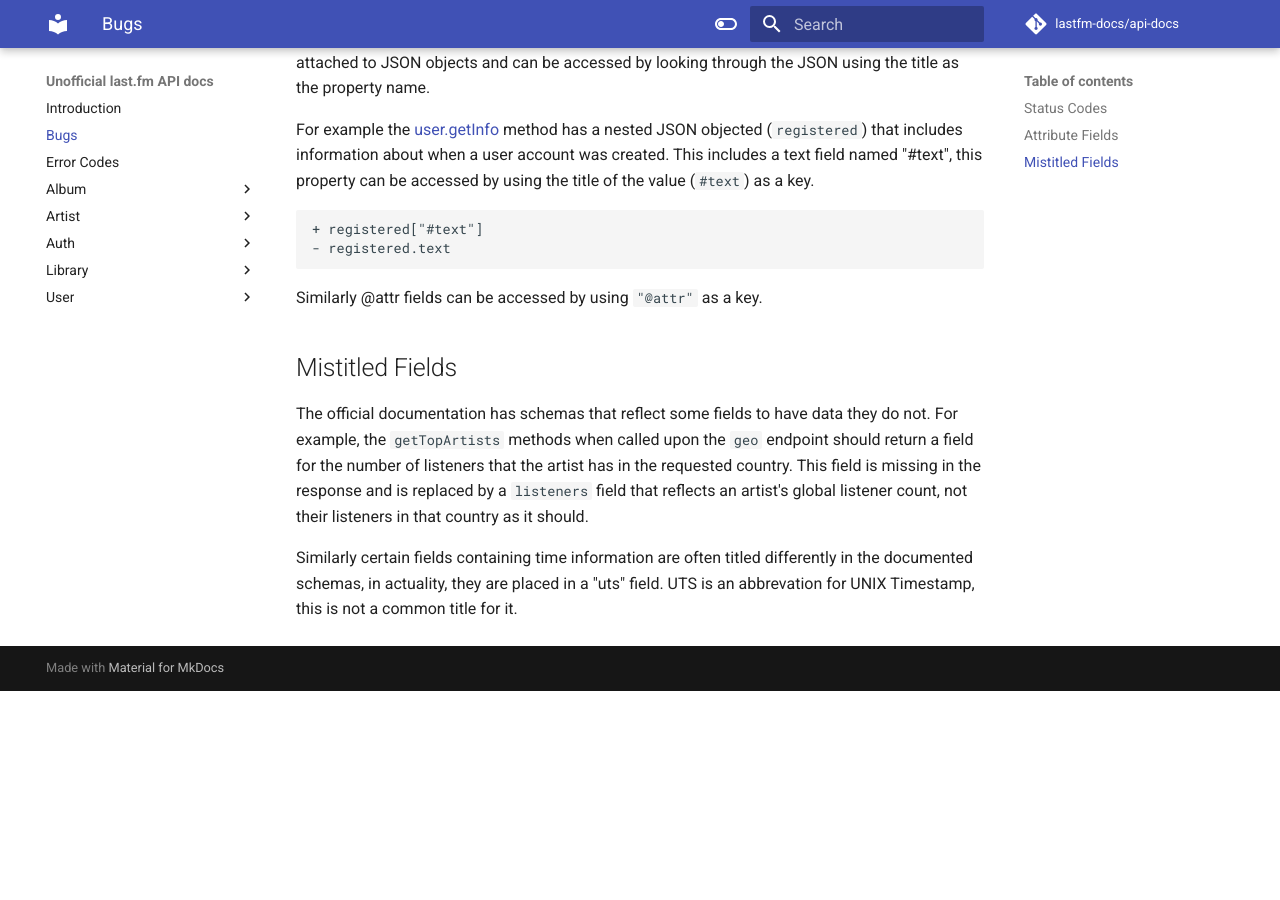
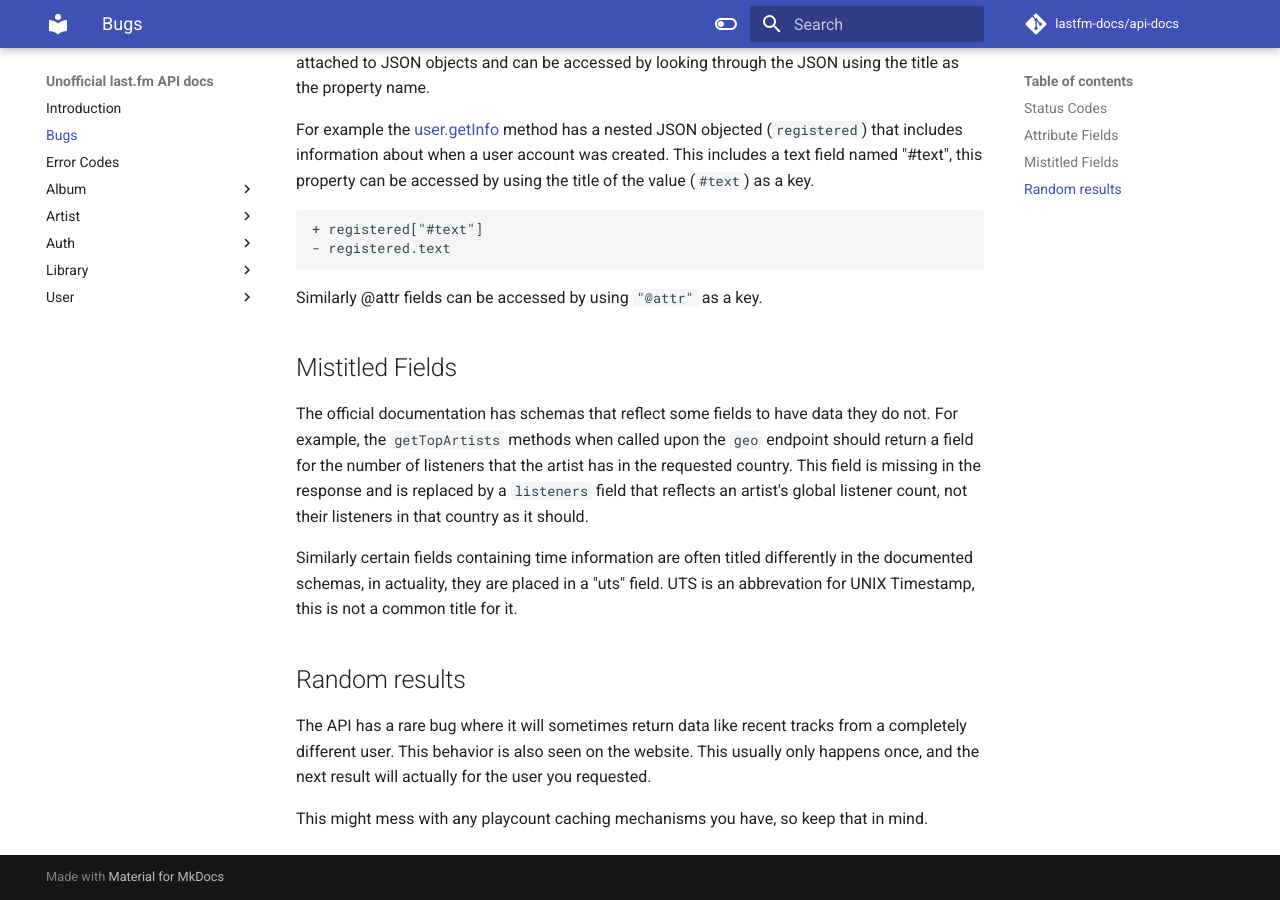
Before and after one commit to lastfm-docs/api-docs, an MkDocs documentation site: the page built from docs/bugs.md, in a window 1280 px wide and 900 px high, scrolled down 779 px. Built offline with MkDocs 1.6.1 and Material for MkDocs 9.7.7, drawn with Linux system fonts in a browser that asks for light colours; comment, search, counter and statistics services are not loaded; before the commit the page ends 1470 px from its top, so only the background shows below that.

Commit message:
Add random user bug

```diff
--- a/docs/bugs.md
+++ b/docs/bugs.md
@@ -29,3 +29,8 @@ Similarly @attr fields can be accessed by using `"@attr"` as a key.
 The official documentation has schemas that reflect some fields to have data they do not. For example, the `getTopArtists` methods when called upon the `geo` endpoint should return a field for the number of listeners that the artist has in the requested country. This field is missing in the response and is replaced by a `listeners` field that reflects an artist's global listener count, not their listeners in that country as it should.
 
 Similarly certain fields containing time information are often titled differently in the documented schemas, in actuality, they are placed in a "uts" field. UTS is an abbrevation for UNIX Timestamp, this is not a common title for it.
+
+## Random results
+The API has a rare bug where it will sometimes return data like recent tracks from a completely different user. This behavior is also seen on the website. This usually only happens once, and the next result will actually for the user you requested.
+
+This might mess with any playcount caching mechanisms you have, so keep that in mind.
```
